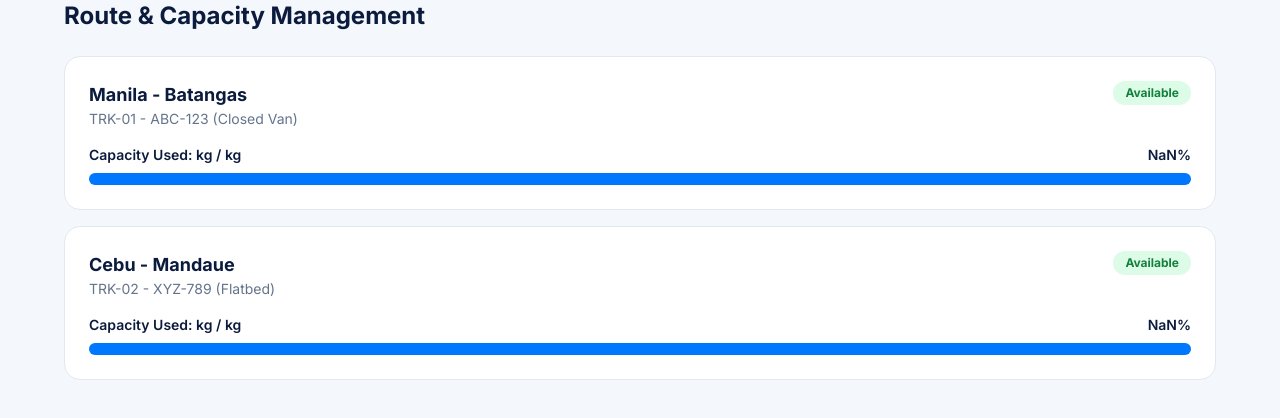
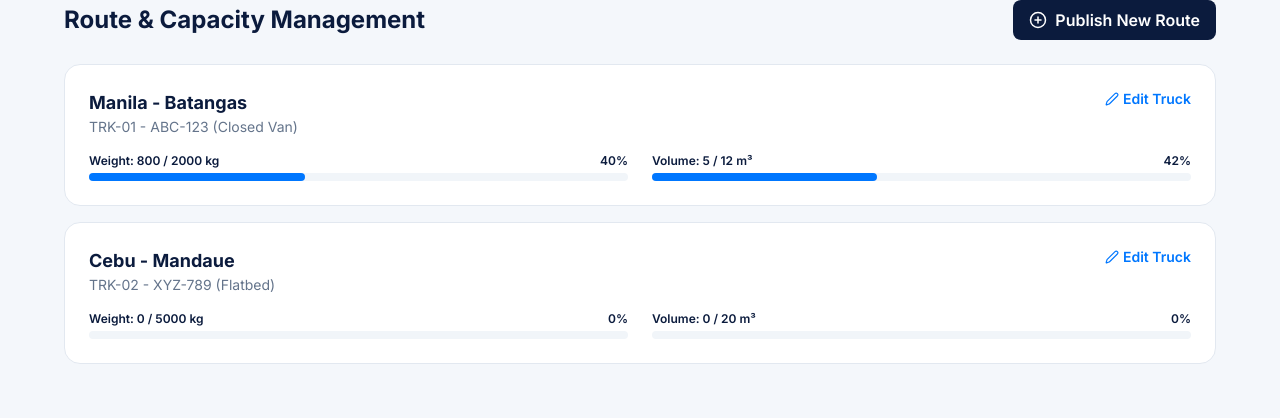
Before and after one commit to adiyel/loadloop-prototype, a Next.js app: page /operator/routes in a window 1280 px wide. Shown: the top 418 px of the page. Built offline with nearby package versions, Linux system fonts and the light colour scheme.

Commit message:
Update page.tsx

```diff
--- a/app/operator/routes/page.tsx
+++ b/app/operator/routes/page.tsx
@@ -1,17 +1,26 @@
 "use client";
+import { useState } from "react";
 import { useApp } from "@/context/AppContext";
-import { Truck, CheckCircle2, AlertCircle } from "lucide-react";
+import { Edit2, PlusCircle } from "lucide-react";
 
 export default function RouteManagement() {
   const { trucks } = useApp();
+  const [editingTruck, setEditingTruck] = useState<string | null>(null);
 
   return (
     <div className="max-w-6xl mx-auto space-y-6">
-      <h1 className="text-2xl font-bold text-brand-navy">Route & Capacity Management</h1>
+      <div className="flex justify-between items-center">
+        <h1 className="text-2xl font-bold text-brand-navy">Route & Capacity Management</h1>
+        <button className="flex items-center gap-2 bg-brand-navy text-white px-4 py-2 rounded-lg font-semibold hover:bg-slate-800 transition">
+          <PlusCircle size={18}/> Publish New Route
+        </button>
+      </div>
 
       <div className="grid gap-4">
         {trucks.map(t => {
-          const occupiedPercentage = (t.currentLoad / t.maxCapacity) * 100;
+          const weightPercent = (t.currentWeight / t.maxWeight) * 100;
+          const volumePercent = (t.currentVolume / t.maxVolume) * 100;
+
           return (
             <div key={t.id} className="bg-white p-6 rounded-2xl border border-slate-200">
               <div className="flex justify-between items-start mb-4">
@@ -19,22 +28,46 @@ export default function RouteManagement() {
                   <p className="font-bold text-lg text-brand-navy">{t.route}</p>
                   <p className="text-sm text-slate-500">{t.id} - {t.plate} ({t.type})</p>
                 </div>
-                <span className={`px-3 py-1 rounded-full text-xs font-bold ${t.status === 'Available' ? 'bg-green-100 text-green-700' : 'bg-blue-100 text-blue-700'}`}>{t.status}</span>
+                <button onClick={() => setEditingTruck(t.id)} className="flex items-center gap-1 text-brand-blue text-sm font-semibold hover:underline">
+                  <Edit2 size={14}/> Edit Truck
+                </button>
               </div>
 
-              <div className="space-y-2">
-                <div className="flex justify-between text-sm font-semibold">
-                  <span>Capacity Used: {t.currentLoad} kg / {t.maxCapacity} kg</span>
-                  <span>{Math.round(occupiedPercentage)}%</span>
+              <div className="grid md:grid-cols-2 gap-6 mt-4">
+                <div>
+                  <div className="flex justify-between text-xs font-semibold mb-1">
+                    <span>Weight: {t.currentWeight} / {t.maxWeight} kg</span>
+                    <span>{Math.round(weightPercent)}%</span>
+                  </div>
+                  <div className="w-full bg-slate-100 rounded-full h-2">
+                    <div className={`h-2 rounded-full ${weightPercent > 80 ? 'bg-brand-orange' : 'bg-brand-blue'}`} style={{ width: `${weightPercent}%` }}></div>
+                  </div>
                 </div>
-                <div className="w-full bg-slate-100 rounded-full h-3">
-                  <div className={`h-3 rounded-full transition-all ${occupiedPercentage > 80 ? 'bg-brand-orange' : 'bg-brand-blue'}`} style={{ width: `${occupiedPercentage}%` }}></div>
+                <div>
+                  <div className="flex justify-between text-xs font-semibold mb-1">
+                    <span>Volume: {t.currentVolume} / {t.maxVolume} m³</span>
+                    <span>{Math.round(volumePercent)}%</span>
+                  </div>
+                  <div className="w-full bg-slate-100 rounded-full h-2">
+                    <div className={`h-2 rounded-full ${volumePercent > 80 ? 'bg-brand-orange' : 'bg-brand-blue'}`} style={{ width: `${volumePercent}%` }}></div>
+                  </div>
                 </div>
               </div>
             </div>
           );
         })}
       </div>
+
+      {/* Edit Modal placeholder for prototype */}
+      {editingTruck && (
+        <div className="fixed inset-0 bg-brand-navy/50 flex items-center justify-center z-50">
+          <div className="bg-white p-6 rounded-xl max-w-sm w-full">
+            <h3 className="font-bold text-lg mb-2">Edit Truck {editingTruck}</h3>
+            <p className="text-sm text-slate-500 mb-4">In a production app, this opens a form to update the max weight and volume.</p>
+            <button onClick={() => setEditingTruck(null)} className="w-full bg-brand-navy text-white py-2 rounded-lg font-semibold">Close</button>
+          </div>
+        </div>
+      )}
     </div>
   );
 }
```
